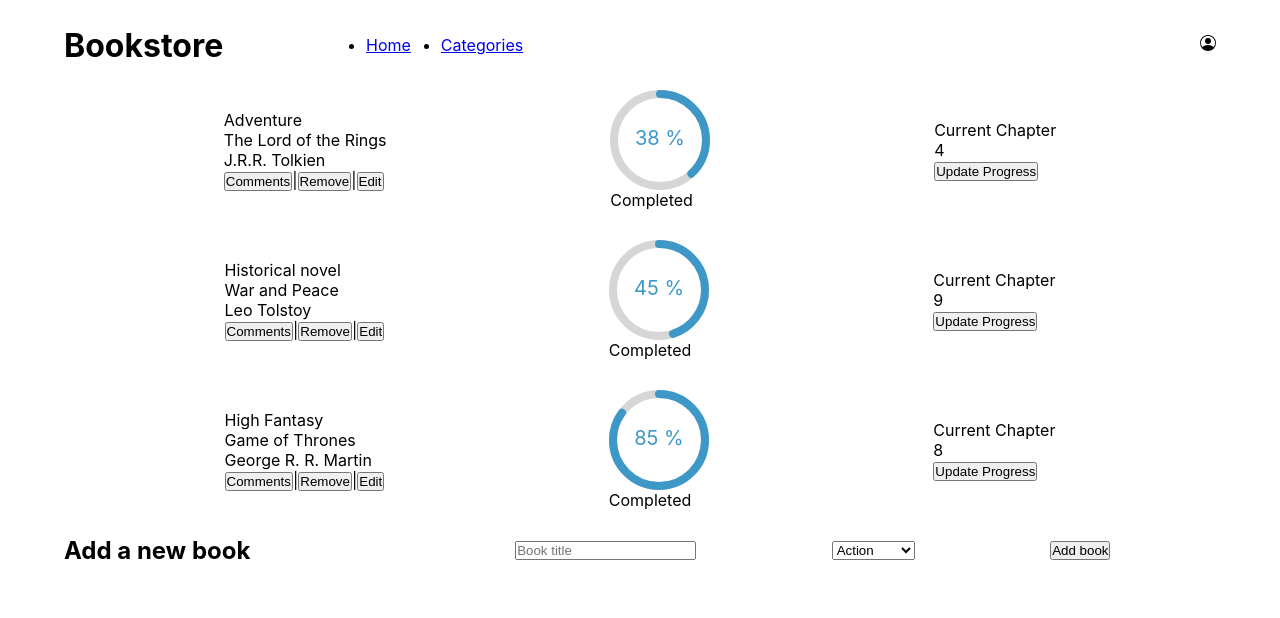
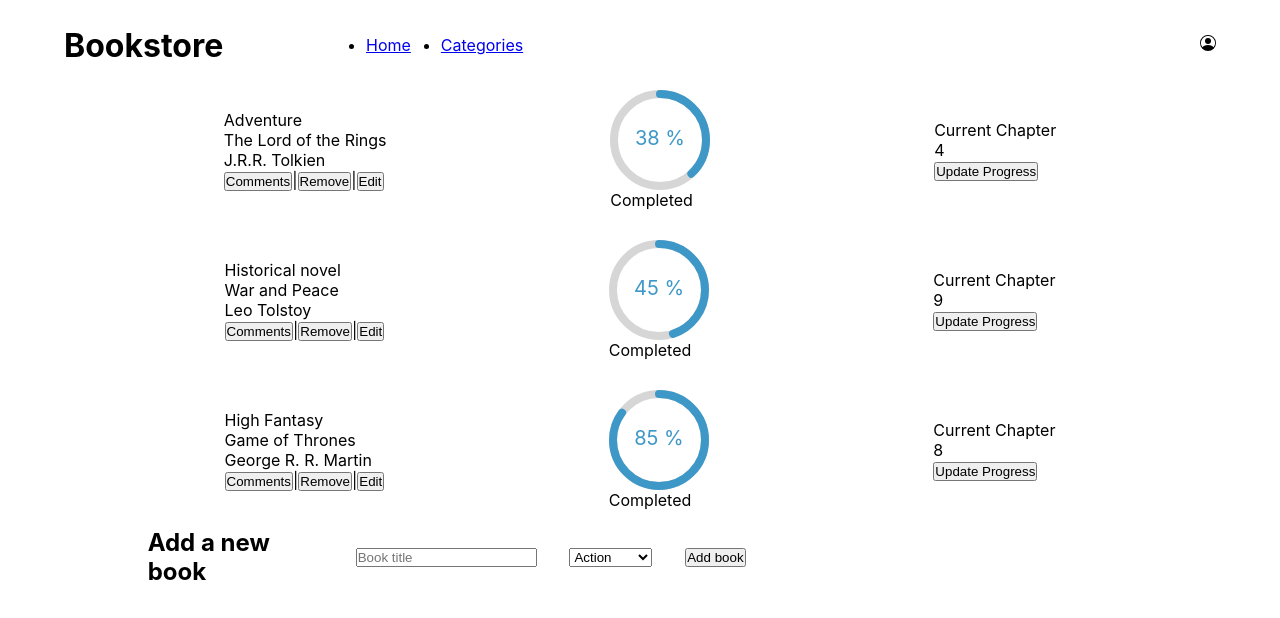
Before and after one commit to GhausAliKhan/book-store, a React (Create React App) app: page / in a window 1280 px wide. Shown: the top 618 px of the page. Built offline with nearby package versions, Linux system fonts and the light colour scheme.

Commit message:
Call FormAddBook Component inside BookList Component as suggested

```diff
--- a/src/App.js
+++ b/src/App.js
@@ -4,7 +4,6 @@
 import Navbar from './components/Navbar';
 import BookList from './components/BookList';
 import Categories from './components/Categories';
-import FormAddBook from './components/FormAddBook';
 
 function App() {
   return (
@@ -14,7 +13,6 @@
         <Route path="/" element={<BookList />} />
         <Route path="/categories" element={<Categories />} />
       </Routes>
-      <FormAddBook />
     </BrowserRouter>
   );
 }
--- a/src/components/BookList.js
+++ b/src/components/BookList.js
@@ -1,5 +1,6 @@
 import BookDetails from './BookDetails';
 import '../styles/bookList.css';
+import FormAddBook from './FormAddBook';
 
 function BookList() {
   const books = [
@@ -29,11 +30,16 @@
     },
   ];
   return (
-    <div className="book-container">
-      {books.map((book) => (
-        <BookDetails key={book.id} book={book} />
-      ))}
-    </div>
+    <>
+      <div className="book-container">
+        {books.map((book) => (
+          <BookDetails key={book.id} book={book} />
+        ))}
+      </div>
+      <div className="form-container">
+        <FormAddBook />
+      </div>
+    </>
   );
 }
 
```
